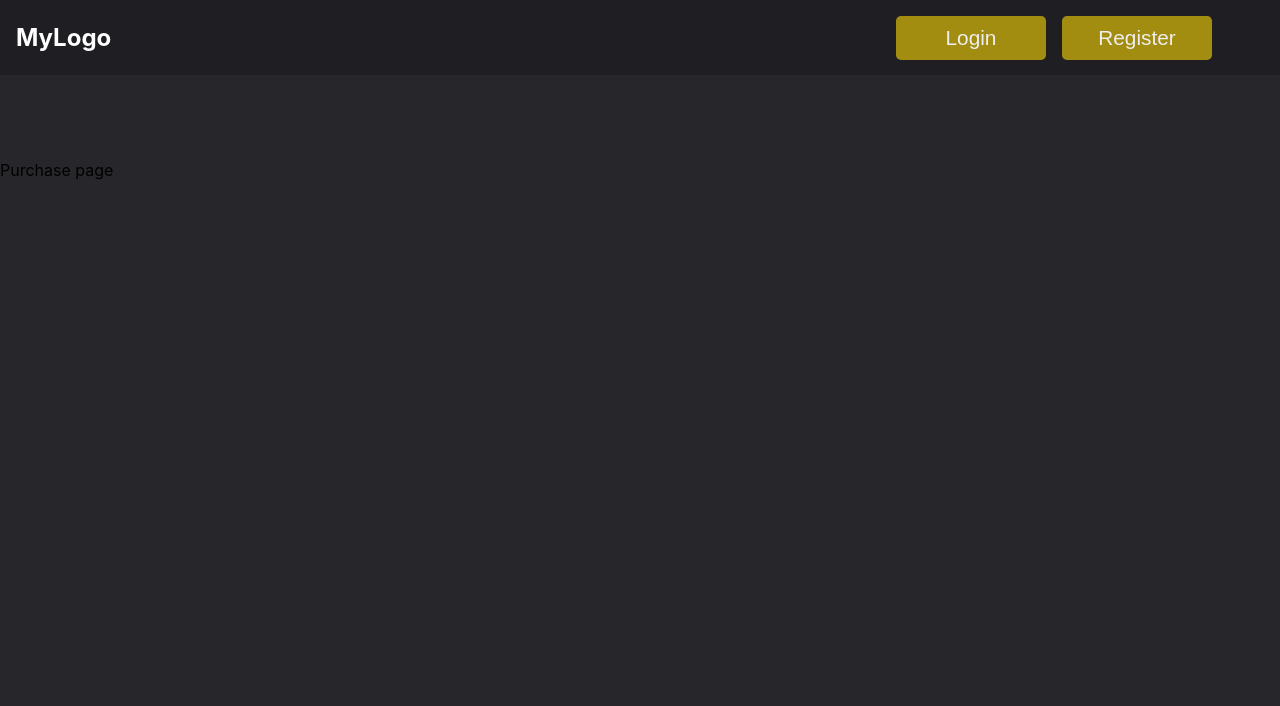
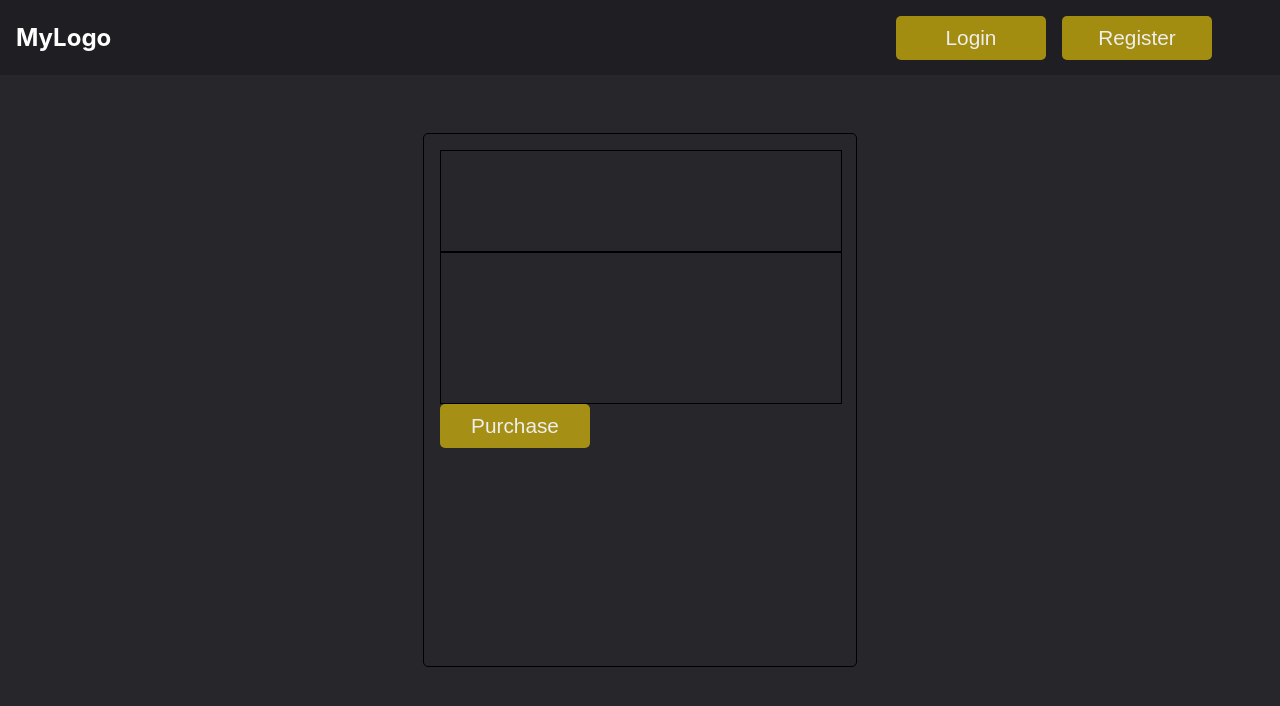
Before and after one commit to dannegara/ticketo-front, a React (Create React App) app: page /purchase/1 in a window 1280 px wide. Shown: the top 706 px of the page. Built offline with nearby package versions, Linux system fonts and the light colour scheme.

Commit message:
adding a splash screen

```diff
--- a/src/App.tsx
+++ b/src/App.tsx
@@ -7,6 +7,7 @@ import NavBar from './components/UI/navbar';
 import Feed from './components/feed';
 import Event from './components/event';
 import Purchase from './components/purchase';
+import withSplashScreen from './hoc/with-splash-screen';
 
 export interface HelloProps{
   compiler: string;
@@ -40,4 +41,4 @@ class App extends Component{
   }
 }
 
-export default App;
+export default withSplashScreen(App);
--- a/src/components/purchase/component.tsx
+++ b/src/components/purchase/component.tsx
@@ -1,6 +1,7 @@
 import React, { Component } from 'react';
 import { RouteComponentProps } from 'react-router-dom';
 import './style.scss';
+import Button from '../UI/button';
 
 interface MatchParams{
     eventId: string;
@@ -24,9 +25,16 @@ export default class extends Component<IProps, IState>{
 
     render(){
         return(
-            <div>
-                <br/><br/><br/><br/><br/><br/><br/><br/>
-                Purchase page
+            <div className="purchase-page-container">
+                <div className="purchase-card">
+                    <div className="event-info">
+
+                    </div>
+                    <div className="credit-card">
+
+                    </div>
+                    <Button>Purchase</Button>
+                </div>
             </div>
         )
     }
--- a/src/components/purchase/style.scss
+++ b/src/components/purchase/style.scss
@@ -0,0 +1,27 @@
+$defaultPadding: 16px;
+$defaultBorder: 1px solid black;
+
+.purchase-page-container{
+    width: 100%;
+    height: 100vh;
+    display: flex;
+    align-items: center;
+    justify-content: center;
+    .purchase-card{
+        width: 400px;
+        height: 500px;
+        border: $defaultBorder;
+        border-radius: 5px;
+        padding: $defaultPadding;
+        .event-info{
+            width: 100%;
+            height: 100px;
+            border: $defaultBorder;
+        }
+        .credit-card{
+            width: 100%;
+            height: 150px;
+            border: $defaultBorder;
+        }
+    }
+}
--- /dev/null
+++ b/src/components/splash-screen/component.tsx
@@ -0,0 +1,13 @@
+import React from 'react';
+import Spinner from '../UI/spinner';
+import './style.scss';
+
+const SplashScreen: React.SFC = () => {
+    return(
+        <div className="splash-screen">
+            <Spinner />
+        </div>
+    )
+}
+
+export default SplashScreen;
--- /dev/null
+++ b/src/components/splash-screen/index.ts
@@ -0,0 +1 @@
+export { default } from './component';
--- /dev/null
+++ b/src/components/splash-screen/style.scss
@@ -0,0 +1,7 @@
+.splash-screen{
+    display: flex;
+    justify-content: center;
+    align-items: center;
+    width: 100%;
+    height: 100vh;
+}
--- a/src/hoc/with-splash-screen/component.tsx
+++ b/src/hoc/with-splash-screen/component.tsx
@@ -1,4 +1,5 @@
 import React, { Component } from 'react';
+import SplashScreen from '../../components/splash-screen';
 
 const withSplashScreen = (WrapperComponent: React.ComponentClass) => {
     return class extends Component{
@@ -6,6 +7,7 @@ const withSplashScreen = (WrapperComponent: React.ComponentClass) => {
             loading: true
         }
 
+        //Dummy async operation stimulation
         componentDidMount(){
             setTimeout(() => {
                 this.setState({ loading: false });
@@ -14,7 +16,7 @@ const withSplashScreen = (WrapperComponent: React.ComponentClass) => {
         render(){
             const { loading } = this.state;
 
-            if(loading) return <div>Loading...</div>
+            if(loading) return <SplashScreen />
 
             return <WrapperComponent {...this.props} />
         }
```
